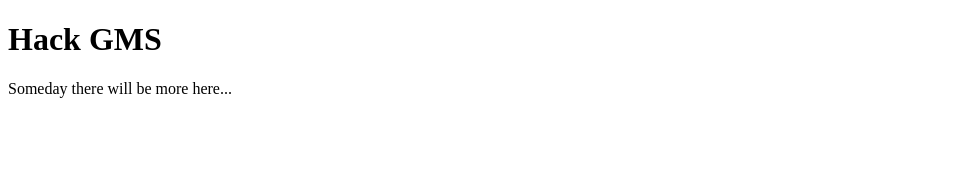
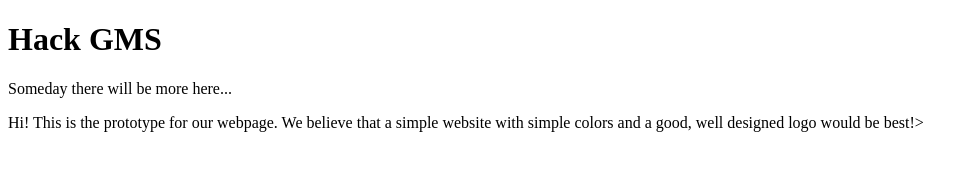
Before and after one commit to cproctor/hackGMS, a plain HTML site: page frontend/index.html in a window 1280 px wide. Shown: the whole page, without its empty margins (0-977 px from the left). Drawn offline with Linux system fonts and the light colour scheme.

Commit message:
Charlie Summarizing
Summary

```diff
--- a/frontend/index.html
+++ b/frontend/index.html
@@ -5,6 +5,8 @@
     <body>
         <h1>Hack GMS</h1>
         <p>Someday there will be more here...</p>
+        <p> Hi! This is the prototype for our webpage. We believe that a simple website with simple colors and a
+        good, well designed logo would be best!>
     </body>
 
 </html>
```
